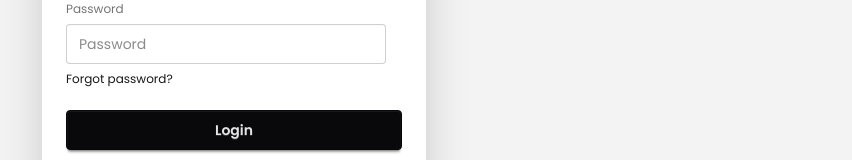
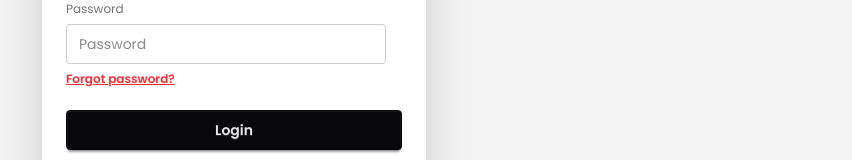
Before and after one commit to Sahidulislam05/news-firebase, a React (Vite) app: page /auth/login in a window 1280 px wide. Shown: the part 448-608 px from the top of the page, without its empty margins (406-1258 px from the left). Built offline with nearby package versions, Linux system fonts and the light colour scheme; no server answers.

Commit message:
Added firebase

```diff
--- a/src/Firebase/firebase.config.js
+++ b/src/Firebase/firebase.config.js
@@ -1,12 +1,21 @@
 import { initializeApp } from "firebase/app";
 
+// const firebaseConfig = {
+//   apiKey: import.meta.env.VITE_apiKey,
+//   authDomain: import.meta.env.VITE_authDomain,
+//   projectId: import.meta.env.VITE_authDomain,
+//   storageBucket: import.meta.env.VITE_storageBucket,
+//   messagingSenderId: import.meta.env.VITE_messagingSenderId,
+//   appId: import.meta.env.VITE_appId,
+// };
+// Your web app's Firebase configuration
 const firebaseConfig = {
-  apiKey: import.meta.env.VITE_apiKey,
-  authDomain: import.meta.env.VITE_authDomain,
-  projectId: import.meta.env.VITE_authDomain,
-  storageBucket: import.meta.env.VITE_storageBucket,
-  messagingSenderId: import.meta.env.VITE_messagingSenderId,
-  appId: import.meta.env.VITE_appId,
+  apiKey: "AIzaSyDh5TJ-6JZUuY2t6WNZfh6yZlcAquEuLd4",
+  authDomain: "dragon-news-app-ead16.firebaseapp.com",
+  projectId: "dragon-news-app-ead16",
+  storageBucket: "dragon-news-app-ead16.firebasestorage.app",
+  messagingSenderId: "1009259245109",
+  appId: "1:1009259245109:web:719440e8bfce8e63200b7c",
 };
 
 // Initialize Firebase
--- a/src/Provider/AuthProvider.jsx
+++ b/src/Provider/AuthProvider.jsx
@@ -6,6 +6,7 @@ import {
   GoogleAuthProvider,
   onAuthStateChanged,
   sendEmailVerification,
+  sendPasswordResetEmail,
   signInWithEmailAndPassword,
   signInWithPopup,
   signOut,
@@ -56,6 +57,9 @@ const AuthProvider = ({ children }) => {
   const googlelogin = () => {
     return signInWithPopup(auth, googleProvider);
   };
+  const ForgetPassword = (email) => {
+    return sendPasswordResetEmail(auth, email);
+  };
   const emailVerification = () => {
     return sendEmailVerification(auth.currentUser);
   };
@@ -72,6 +76,7 @@ const AuthProvider = ({ children }) => {
     googlelogin,
     githublogin,
     emailVerification,
+    ForgetPassword,
   };
 
   return <AuthContext value={authData}>{children}</AuthContext>;
--- a/src/components/Navbar.jsx
+++ b/src/components/Navbar.jsx
@@ -26,8 +26,9 @@ const Navbar = () => {
       </div>
       <div className="login-btn flex gap-5">
         <img
+          referrerPolicy="no-referrer"
           className="w-10 rounded-full"
-          src={`${user ? user.image_url : userIcon}`}
+          src={`${user ? user.photoURL : userIcon}`}
           alt=""
         />
         {user ? (
--- a/src/components/homelayout/SocialLogin.jsx
+++ b/src/components/homelayout/SocialLogin.jsx
@@ -6,6 +6,7 @@ import { toast } from "react-toastify";
 
 const SocialLogin = () => {
   const { googlelogin, githublogin } = use(AuthContext);
+
   const handleGoogleLogin = (e) => {
     e.preventDefault();
     googlelogin()
--- a/src/pages/Login.jsx
+++ b/src/pages/Login.jsx
@@ -1,4 +1,4 @@
-import React, { use, useState } from "react";
+import React, { use, useRef, useState } from "react";
 import { Link, useLocation, useNavigate } from "react-router";
 import { AuthContext } from "../Provider/AuthProvider";
 import { toast } from "react-toastify";
@@ -6,10 +6,12 @@ import { toast } from "react-toastify";
 const Login = () => {
   const [error, setError] = useState("");
 
-  const { logInUser } = use(AuthContext);
+  const { logInUser, ForgetPassword } = use(AuthContext);
 
   const navigate = useNavigate();
   const location = useLocation();
+
+  const emailRef = useRef(null);
 
   const handleLogin = (e) => {
     e.preventDefault();
@@ -32,6 +34,16 @@ const Login = () => {
         // toast(error.message);
       });
   };
+  const handleForgetPassword = () => {
+    const email = emailRef.current.value;
+    ForgetPassword(email)
+      .then(() => {
+        toast.success("Password reset email sent!");
+      })
+      .catch((error) => {
+        toast.error(error.code);
+      });
+  };
   return (
     <div className="flex justify-center min-h-screen items-center">
       <div className="card bg-base-100 w-full max-w-sm shrink-0 shadow-2xl py-5">
@@ -45,9 +57,9 @@ const Login = () => {
             <input
               type="email"
               name="email"
+              ref={emailRef}
               className="input"
               placeholder="Email"
-              required
             />
             {/* Password */}
             <label className="label">Password</label>
@@ -56,10 +68,15 @@ const Login = () => {
               name="password"
               className="input"
               placeholder="Password"
-              required
             />
             <div>
-              <a className="link link-hover">Forgot password?</a>
+              <button
+                type="button"
+                onClick={handleForgetPassword}
+                className="underline text-red-500 font-semibold text-xs"
+              >
+                Forgot password?
+              </button>
             </div>
             {error && <p className="text-red-500 text-xs"> {error} </p>}
             <button className="btn btn-neutral my-4">Login</button>
--- a/vite.config.js
+++ b/vite.config.js
@@ -5,4 +5,7 @@ import tailwindcss from "@tailwindcss/vite";
 // https://vite.dev/config/
 export default defineConfig({
   plugins: [react(), tailwindcss()],
+  server: {
+    port: 3000,
+  },
 });
```
